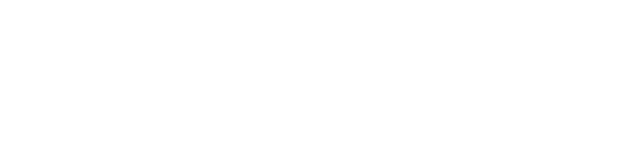
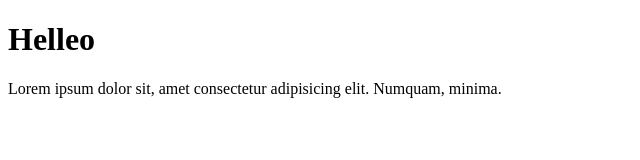
Before and after one commit to ryansaad/demo2, a plain HTML site: page index.html in a window 1280 px wide. Shown: the whole page, without its empty margins (0-640 px from the left). Drawn offline with Linux system fonts and the light colour scheme.

Commit message:
feature 1 has change to h1 na dp

```diff
--- a/index.html
+++ b/index.html
@@ -6,6 +6,8 @@
     <title>Document</title>
 </head>
 <body>
+    <h1>Helleo</h1>
+    <p>Lorem ipsum dolor sit, amet consectetur adipisicing elit. Numquam, minima.</p>
 
 </body>
 </html>
```
